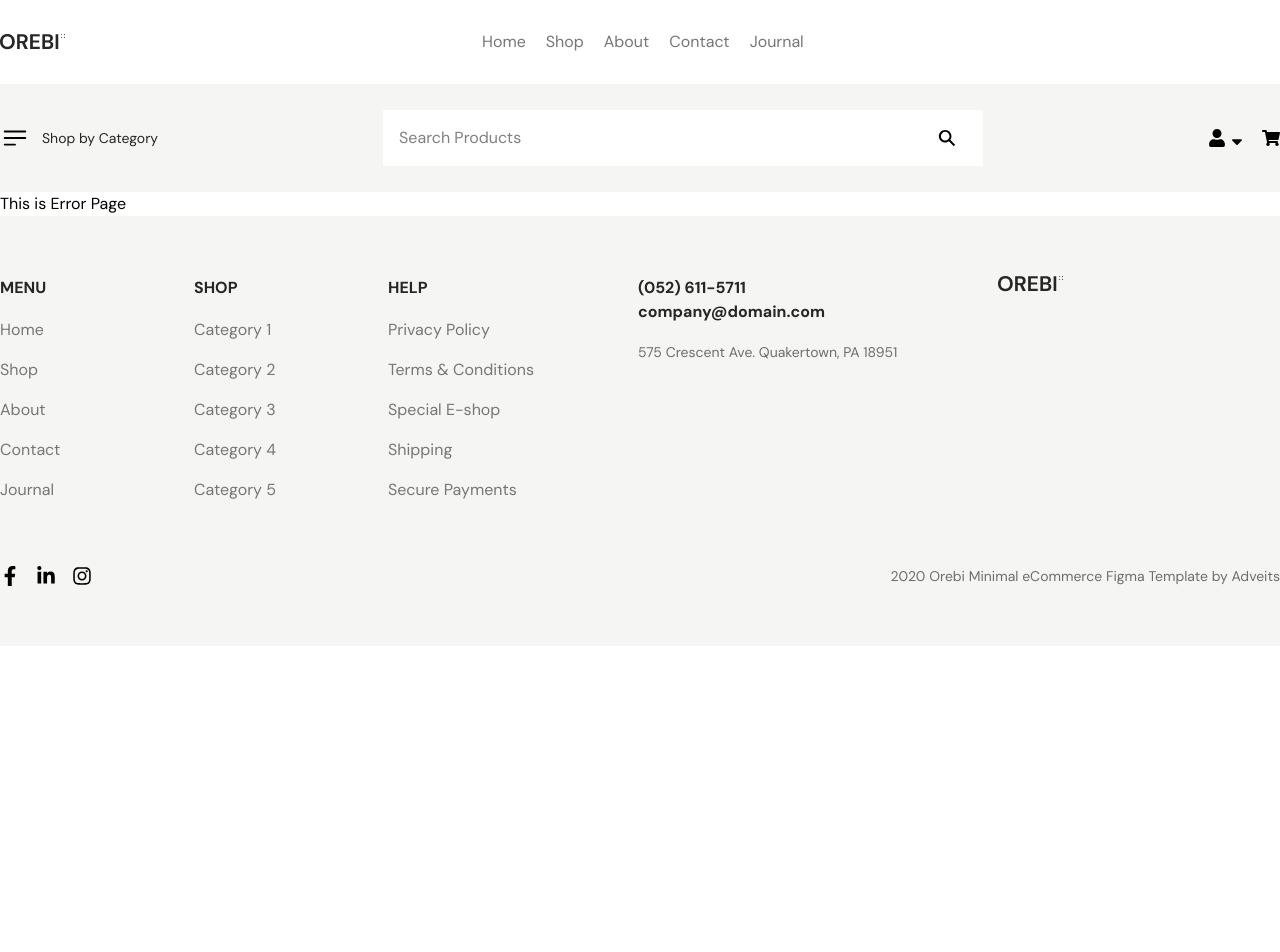
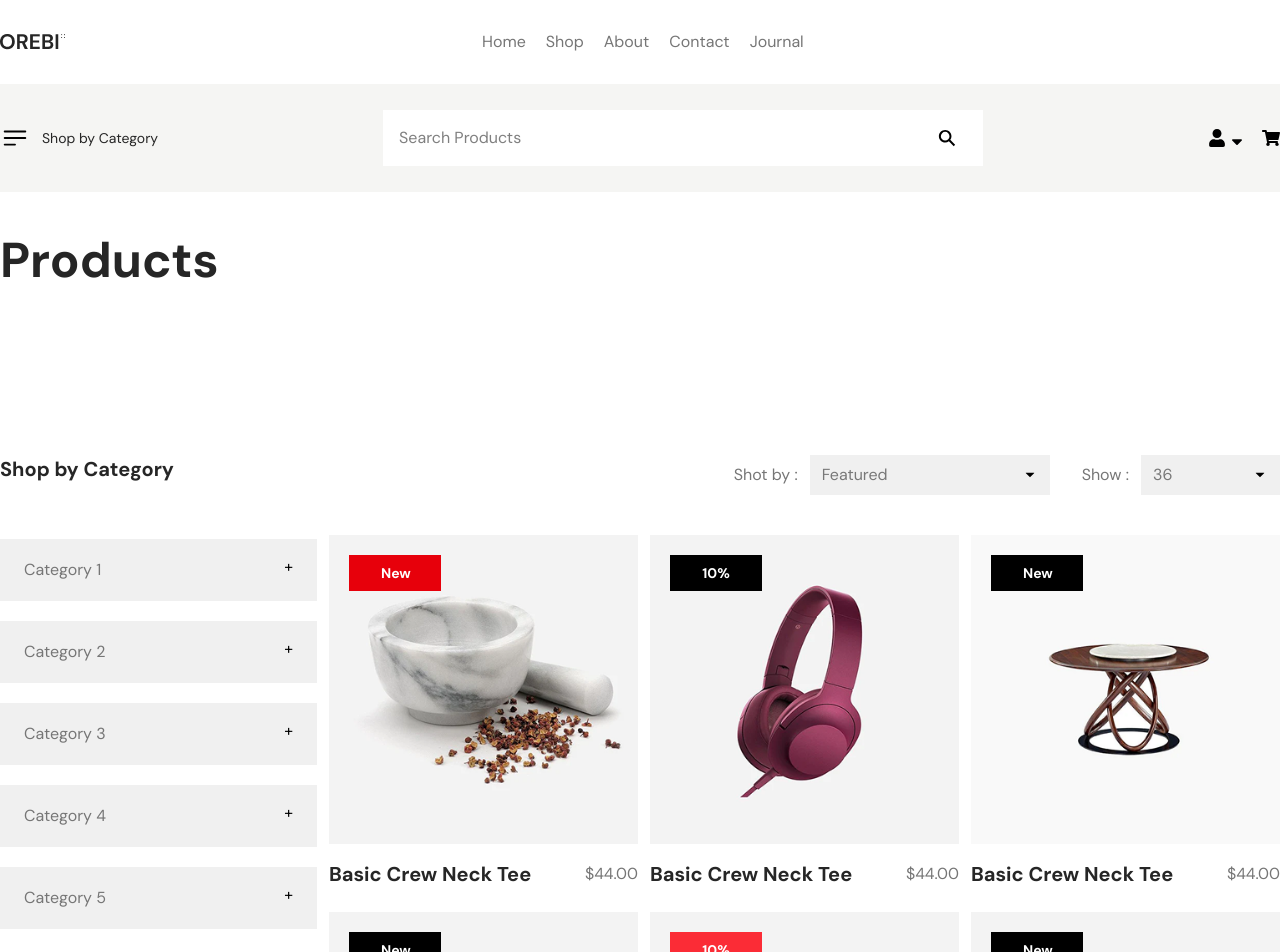
Before and after one commit to Sadia-Mila/ORIBI, a React (Vite) app: page /Shop in a window 1280 px wide. Shown: the top 952 px of the page. Before the commit the page ends 800 px from the top, so only its background shows below. Built offline with nearby package versions, Linux system fonts and the light colour scheme.

Commit message:
second commit

```diff
--- a/src/App.jsx
+++ b/src/App.jsx
@@ -3,9 +3,10 @@ import { Routes, Route } from "react-router-dom";
 import RootLayout from "./components/layouts/RootLayout";
 import Home from "./components/pages/Home";
 import Error from "./components/pages/Error";
-import About from "./components/pages/About";
 import Contact from "./components/pages/Contact";
 import Journal from "./components/pages/Journal";
+import Shop from "./components/pages/Shop";
+import About from "./components/pages/About";
 
 function App() {
   return (
@@ -13,7 +14,8 @@ function App() {
       <Routes>
         <Route path="/" element={<RootLayout />}>
           <Route path="/" element={<Home />} />
-          <Route path="/about" element={<About />} />
+          <Route path="/Shop" element={<Shop/>} />
+          <Route path="/about" element={<About/>} />
           <Route path="/contact" element={<Contact/>} />
           <Route path="/journal" element={<Journal/>} />
           <Route path="*" element={<Error />} />
--- a/src/components/Image.jsx
+++ b/src/components/Image.jsx
@@ -1,4 +1,3 @@
-import React from 'react'
 
 const Image = ({imgSrc, imgAlt, className}) => {
   return (
--- /dev/null
+++ b/src/components/NextArrow.jsx
@@ -0,0 +1,16 @@
+import { FaArrowAltCircleRight } from "react-icons/fa";
+
+const NextArrow = (props) => {
+    const { onClick } = props;
+  return (
+    <>
+    <div
+      className={"absolute top-1/2 right-10 -translate-y-1/2 "} onClick={onClick}>
+        <FaArrowAltCircleRight className={"text-4xl text-black"}/>
+        </div>
+
+    </>
+  )
+}
+
+export default NextArrow
--- /dev/null
+++ b/src/components/PrevArrow.jsx
@@ -0,0 +1,17 @@
+import React from 'react'
+import { FaArrowAltCircleLeft } from "react-icons/fa";
+
+const PrevArrow = (props) => {
+    const { onClick } = props;
+  return (
+    <>
+    <div
+      className={"absolute top-1/2 left-10 -translate-y-1/2 z-8"} onClick={onClick}>
+        <FaArrowAltCircleLeft className={"text-4xl text-black"}/>
+    </div>
+
+    </>
+  )
+}
+
+export default PrevArrow
--- a/src/components/Product.jsx
+++ b/src/components/Product.jsx
@@ -6,12 +6,12 @@ import Flex from "./Flex";
 import Compare from "../assets/Icons/Compare";
 import ProductInfo from "./ProductInfo";
 
-const Product = ({imgSrc, imgAlt, badgeText, productInfoName, productPrice}) => {
+const Product = ({imgSrc, imgAlt, imgclassName, badgeText, badgeclassName, productInfoName, productPrice}) => {
   return (
     <>
       <div className="relative group">
-        <Image imgSrc={imgSrc} imgAlt={imgAlt} />
-        <Badge className={"absolute top-5 left-5"} badgeText={badgeText} />
+        <Image className={`${imgclassName}`} imgSrc={imgSrc} imgAlt={imgAlt} />
+        <Badge className={`absolute top-5 left-5 ${badgeclassName}`} badgeText={badgeText} />
         <div className="p-7.5 bg-white absolute bottom-10 left-0 w-full opacity-0 translate-y-5 group-hover:translate-y-0 group-hover:opacity-100 transition-all duration-300 ease-in-out">
             <Flex className="justify-end gap-x-4">
                 <Heading className={"text-base text-menuC"} text={"Add to Wish List"} as={"h6"}/>
--- a/src/components/layouts/NewArrival.jsx
+++ b/src/components/layouts/NewArrival.jsx
@@ -8,16 +8,19 @@ import nArrival4 from "/src/assets/nArrival4.png";
 import Slider from "react-slick";
 import "slick-carousel/slick/slick.css";
 import "slick-carousel/slick/slick-theme.css";
+import NextArrow from "../NextArrow";
+import PrevArrow from "../PrevArrow";
 
 const NewArrival = () => {
   var settings = {
-    dots: true,
+    dots: false,
     infinite: true,
-    speed: 500,
     slidesToShow: 4,
     slidesToScroll: 1,
     autoplay: true,
     autoplaySpeed: 1000,
+    nextArrow: <NextArrow/>,
+    prevArrow: <PrevArrow/>
   };
 
   return (
@@ -29,7 +32,7 @@ const NewArrival = () => {
             text={"New Arrivals"}
             as="h3"
           />
-          <div className="first:pl-0 last:pr-0">
+          <div className={"-mx-3"}>
             <Slider {...settings}>
                 <div className="px-3">
                   <Product
--- /dev/null
+++ b/src/components/layouts/ShopProduct.jsx
@@ -0,0 +1,149 @@
+import React from "react";
+import Container from "../Container";
+import Heading from "../Heading";
+import Flex from "../Flex";
+import { GoTriangleDown } from "react-icons/go";
+import Product from "../Product";
+import hamalDista from "/src/assets/hamalDista.png"
+import specialOffer3 from '/src/assets/specialOffer3.png'
+import specialOffer2 from '/src/assets/specialOffer2.png'
+import specialOffer1 from '/src/assets/specialOffer1.png'
+import specialOffer4 from '/src/assets/specialOffer4.png'
+import specialOffer5 from '/src/assets/specialOffer5.png'
+import schoolBag from '/src/assets/schoolBag.png'
+import nArrival1 from '/src/assets/nArrival1.png'
+import jhuri from '/src/assets/jhuri.png'
+
+const ShopProduct = () => {
+  return (
+    <>
+      <div className="py-8">
+        <Container>
+          <Heading
+            className={"font-bold text-[49px] text-hoverC mb-[157px]"}
+            text={"Products"}
+            as={"h3"}
+          />
+          <Flex>
+            <div className="grid grid-cols-[1fr_3fr] gap-x-3">
+                <div className="">
+                  <Heading
+                    className={"font-bold text-xl text-hoverC mb-14"}
+                    text={"Shop by Category"}
+                    as={"h5"}
+                  />
+                  <div className="flex flex-col">
+                    <div className=" flex justify-between py-4 px-6 bg-[#F0F0F0] mb-5">
+                        <p class={"text-base text-menuC leading-7.5"}>Category 1</p>
+                        <p>+</p>
+
+                    </div>
+                  </div>
+                  <div className="flex flex-col ">
+                    <div className="flex justify-between py-4 px-6 bg-[#F0F0F0]  mb-5">
+                        <p class={"text-base text-menuC leading-7.5"}>Category 2</p>
+                        <p>+</p>
+
+                    </div>
+                  </div>
+                  <div className="flex flex-col ">
+                    <div className="flex justify-between py-4 px-6 bg-[#F0F0F0]  mb-5">
+                        <p class={"text-base text-menuC leading-7.5"}>Category 3</p>
+                        <p>+</p>
+
+                    </div>
+                  </div>
+                  <div className="flex flex-col ">
+                    <div className="flex justify-between py-4 px-6 bg-[#F0F0F0] mb-5">
+                        <p class={"text-base text-menuC leading-7.5"}>Category 4</p>
+                        <p>+</p>
+
+                    </div>
+                  </div>
+                  <div className="flex flex-col">
+                    <div className="flex justify-between py-4 px-6 bg-[#F0F0F0] mb-5">
+                        <p class={"text-base text-menuC leading-7.5"}>Category 5</p>
+                        <p>+</p>
+
+                    </div>
+                  </div>
+
+
+
+                </div>
+                <div className="">
+                  <div className={"flex justify-end gap-x-8 mb-10"}>
+                  <div className="flex">
+                    <p className={"text-base text-menuC leading-10 mr-3"}>
+                      Shot by :
+                    </p>
+                    <div className="relative">
+                      <input
+                        className={"bg-[#F0F0F0] w-[240px] py-2 px-3"}
+                        type="text"
+                        placeholder={"Featured"}
+                      />
+                      <GoTriangleDown
+                        className={"absolute top-1/2 right-1 -translate-1/2 "}
+                      />
+                    </div>
+                  </div>
+                  <dex className="flex">
+                    <p className={"text-base text-menuC leading-10 mr-3"}>
+                      Show :
+                    </p>
+                    <div className="relative">
+                      <input
+                        className={"bg-[#F0F0F0] w-[139px] py-2 px-3"}
+                        type="text"
+                        placeholder={"36"}
+                      />
+                      <GoTriangleDown
+                        className={"absolute top-1/2 right-1 -translate-1/2 "}
+                      />
+                    </div>
+                  </dex>
+
+
+                </div>
+                <div className="">
+                  <Flex className={"gap-x-3 "}>
+                  <Product imgSrc={hamalDista} imgAlt={hamalDista} imgclassName={"w-[350px]"} badgeText={"New"} productInfoName={"Basic Crew Neck Tee"} productPrice={"$44.00"} badgeclassName={"bg-red-600"}/>
+                  <Product imgSrc={specialOffer3} imgAlt={specialOffer3} imgclassName={"w-[350px]"} badgeText={"10%"} productInfoName={"Basic Crew Neck Tee"} productPrice={"$44.00"} badgeclassName={"bg-black"}/>
+                  <Product imgSrc={specialOffer2} imgAlt={specialOffer2} imgclassName={"w-[350px]"} badgeText={"New"} productInfoName={"Basic Crew Neck Tee"} productPrice={"$44.00"} badgeclassName={"bg-black"}/>
+
+                </Flex>
+                <Flex className={"gap-x-3  mt-6"}>
+                  <Product imgSrc={specialOffer1} imgAlt={specialOffer1} imgclassName={"w-[350px]"} badgeText={"New"} productInfoName={"Basic Crew Neck Tee"} productPrice={"$44.00"} badgeclassName={"bg-black"}/>
+                  <Product imgSrc={specialOffer5} imgAlt={specialOffer5} imgclassName={"w-[350px]"} badgeText={"10%"} productInfoName={"Basic Crew Neck Tee"} productPrice={"$44.00"} badgeclassName={"bg-red-500"}/>
+                  <Product imgSrc={schoolBag} imgAlt={schoolBag} imgclassName={"w-[350px]"} badgeText={"New"} productInfoName={"Basic Crew Neck Tee"} productPrice={"$44.00"} badgeclassName={"bg-black"}/>
+
+                </Flex>
+                <Flex className={"gap-x-3  mt-6"}>
+                  <Product imgSrc={specialOffer4} imgAlt={specialOffer4} imgclassName={"w-[350px]"} badgeText={"New"} productInfoName={"Basic Crew Neck Tee"} productPrice={"$44.00"} badgeclassName={"bg-black"}/>
+                  <Product imgSrc={nArrival1} imgAlt={nArrival1} imgclassName={"w-[350px]"} badgeText={"10%"} productInfoName={"Basic Crew Neck Tee"} productPrice={"$44.00"} badgeclassName={"bg-red-500"}/>
+                  <Product imgSrc={specialOffer1} imgAlt={specialOffer1} imgclassName={"w-[350px]"} badgeText={"New"} productInfoName={"Basic Crew Neck Tee"} productPrice={"$44.00"} badgeclassName={"bg-black"}/>
+
+                </Flex>
+                <Flex className={"gap-x-3  mt-6"}>
+                  <Product imgSrc={jhuri} imgAlt={jhuri} imgclassName={"w-[350px]"} badgeText={"New"} productInfoName={"Basic Crew Neck Tee"} productPrice={"$44.00"} badgeclassName={"bg-black"}/>
+                  <Product imgSrc={specialOffer5} imgAlt={specialOffer5} imgclassName={"w-[350px]"} badgeText={"10%"} productInfoName={"Basic Crew Neck Tee"} productPrice={"$44.00"} badgeclassName={"bg-black"}/>
+                  <Product imgSrc={specialOffer3} imgAlt={specialOffer3} imgclassName={"w-[350px]"} badgeText={"New"} productInfoName={"Basic Crew Neck Tee"} productPrice={"$44.00"} badgeclassName={"bg-red-500"}/>
+
+                </Flex>
+
+                </div>
+
+
+                </div>
+
+
+            </div>
+          </Flex>
+        </Container>
+      </div>
+    </>
+  );
+};
+
+export default ShopProduct;
--- /dev/null
+++ b/src/components/pages/Shop.jsx
@@ -0,0 +1,14 @@
+import React from 'react'
+import ShopProduct from '../layouts/ShopProduct'
+
+const Shop = () => {
+  return (
+    <>
+    <ShopProduct/>
+
+
+    </>
+  )
+}
+
+export default Shop
```
Also changed, not shown: src/components/Menu.jsx (deleted, +0 -9 lines), src/assets/jhuri.png (added), src/assets/specialOffer5.png (added).
